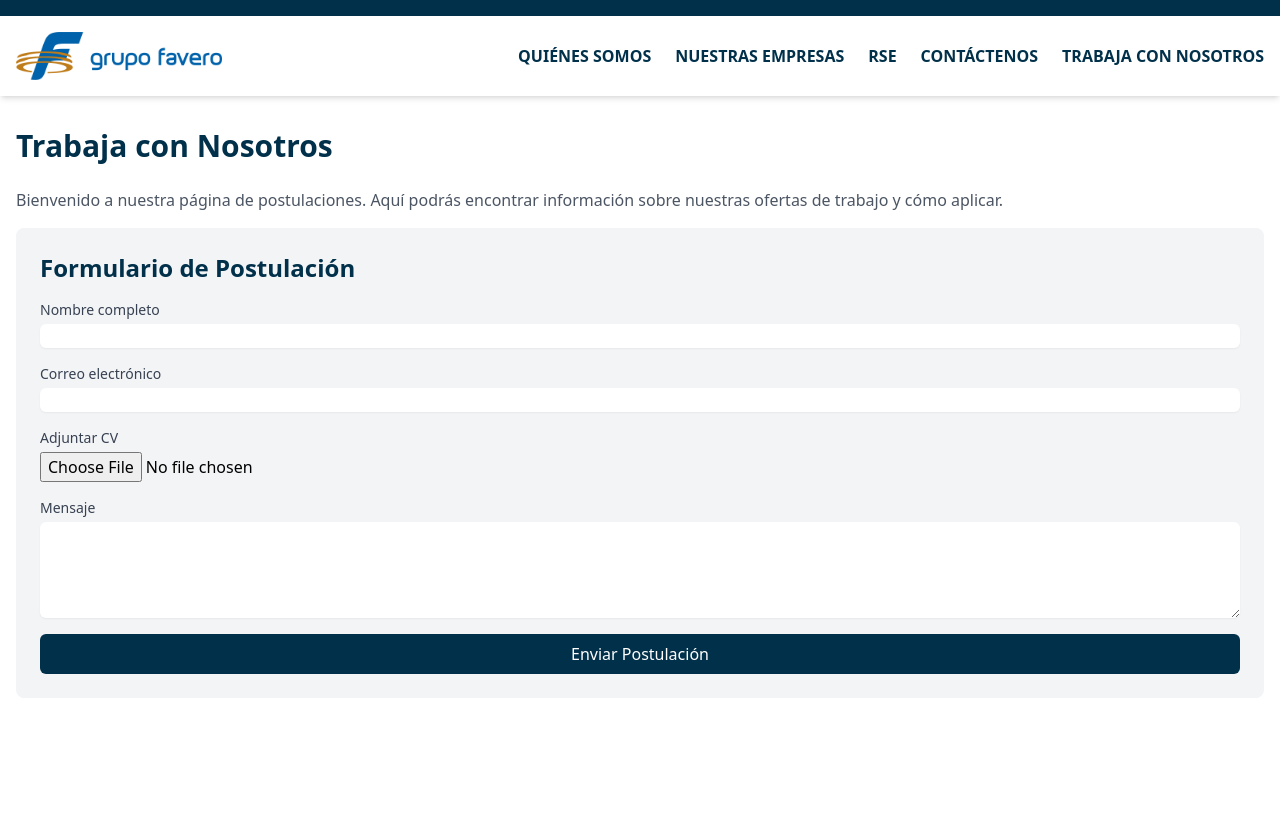
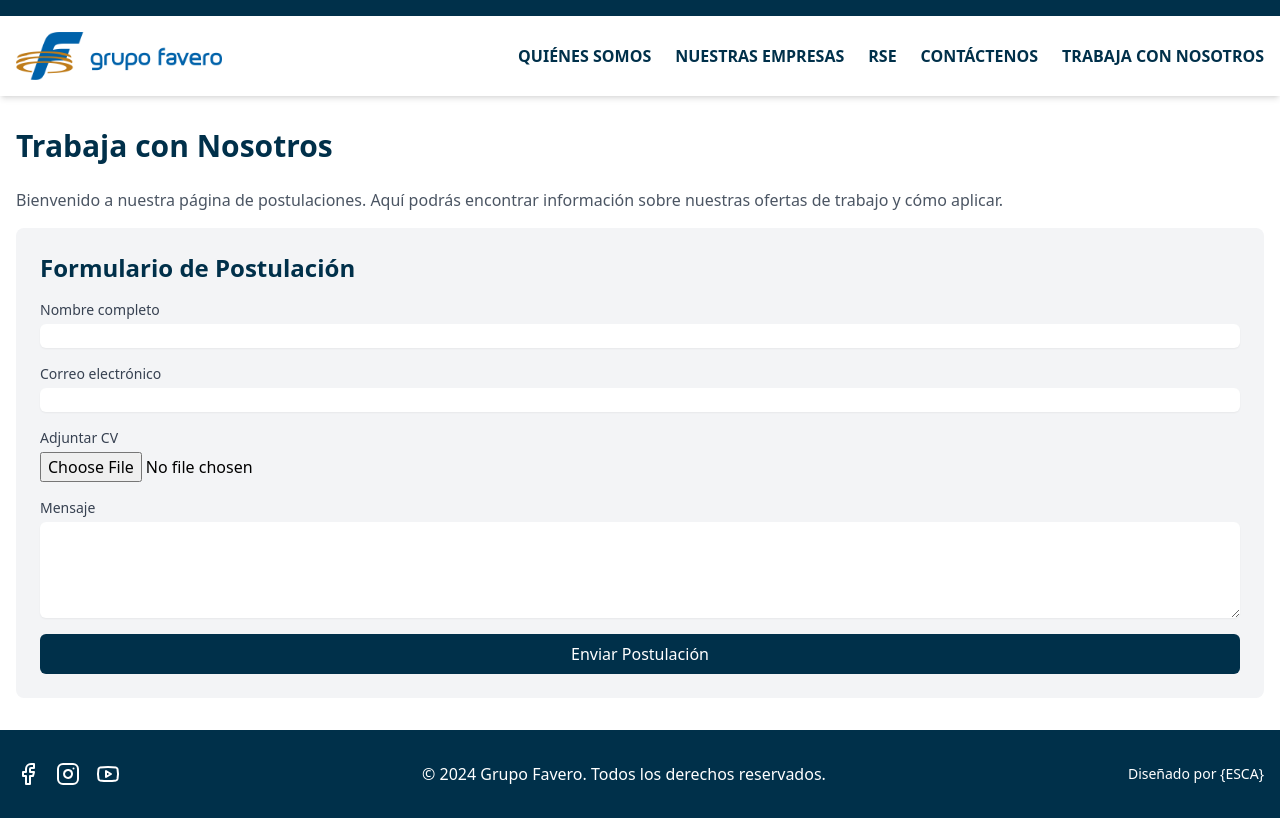
Before and after one commit to Sebas1444/GrupoFavero, a React (Vite) app: page /PostulacionGf in a window 1280 px wide. Built offline with nearby package versions, Linux system fonts and the light colour scheme.

Commit message:
Postulacion

```diff
--- a/src/App.jsx
+++ b/src/App.jsx
@@ -1,11 +1,11 @@
 import React, { useRef, useEffect, useState } from 'react';
-import { Routes, Route, useLocation } from 'react-router-dom';
+import { Routes, Route, useLocation, useNavigate } from 'react-router-dom';
 import HeaderGf from './components/HeaderGf';
 import EmpresasGf from './components/EmpresasGf';
 import RseGf from './components/RseGf';
 import ContactoFooterGf from './components/ContactoFooterGf';
 import AgroSiloApp from './components/Agro-Silo/App';
-import PostulacionGf from './components/PostulacionGf'; // Asegúrate de que este import esté correcto
+import PostulacionGf from './components/PostulacionGf';
 
 function LazyLoad({ children, placeholder }) {
   const [isVisible, setIsVisible] = useState(false);
@@ -41,22 +41,35 @@ function LazyLoad({ children, placeholder }) {
 }
 
 function MainApp({ onNavClick, headerRef, quienesSomosRef, nuestrasEmpresasRef, rseRef, contactoRef }) {
+  const location = useLocation();
+  const navigate = useNavigate();
+
+  useEffect(() => {
+    if (location.state && location.state.scrollTo) {
+      const element = document.querySelector(`#${location.state.scrollTo}`);
+      if (element) {
+        element.scrollIntoView({ behavior: 'smooth' });
+      }
+      navigate(location.pathname, { replace: true, state: {} });
+    }
+  }, [location, navigate]);
+
   return (
     <>
       <HeaderGf onNavClick={onNavClick} ref={headerRef} quienesSomosRef={quienesSomosRef} />
       <div className="h-[100px]"></div>
       <LazyLoad placeholder={<div>Cargando Empresas...</div>}>
-        <div ref={nuestrasEmpresasRef}>
+        <div ref={nuestrasEmpresasRef} id="nuestras-empresas">
           <EmpresasGf />
         </div>
       </LazyLoad>
       <LazyLoad placeholder={<div>Cargando RSE...</div>}>
-        <div ref={rseRef}>
+        <div ref={rseRef} id="rse">
           <RseGf />
         </div>
       </LazyLoad>
       <LazyLoad placeholder={<div>Cargando Contacto...</div>}>
-        <div ref={contactoRef}>
+        <div ref={contactoRef} id="contacto">
           <ContactoFooterGf />
         </div>
       </LazyLoad>
@@ -70,24 +83,11 @@ export function App() {
   const nuestrasEmpresasRef = useRef(null);
   const rseRef = useRef(null);
   const contactoRef = useRef(null);
-  const location = useLocation();
 
   const handleNavClick = (href) => {
-    switch(href) {
-      case '#quienes-somos':
-        quienesSomosRef.current?.scrollIntoView({ behavior: 'smooth' });
-        break;
-      case '#nuestras-empresas':
-        nuestrasEmpresasRef.current?.scrollIntoView({ behavior: 'smooth' });
-        break;
-      case '#rse':
-        rseRef.current?.scrollIntoView({ behavior: 'smooth' });
-        break;
-      case '#contacto':
-        contactoRef.current?.scrollIntoView({ behavior: 'smooth' });
-        break;
-      default:
-        break;
+    const element = document.querySelector(href);
+    if (element) {
+      element.scrollIntoView({ behavior: 'smooth' });
     }
   };
 
--- a/src/components/PostulacionGf.jsx
+++ b/src/components/PostulacionGf.jsx
@@ -1,4 +1,5 @@
 import React, { useState } from 'react';
+import { Facebook, Instagram, Youtube } from 'lucide-react';
 import { Link, useNavigate } from 'react-router-dom';
 import { Menu, X } from 'lucide-react';
 
@@ -19,25 +20,19 @@ export default function PostulacionGf() {
     setIsMenuOpen(false);
 
     if (href.startsWith('/#')) {
-      navigate('/');
-      setTimeout(() => {
-        const element = document.querySelector(href.substring(2));
-        if (element) {
-          element.scrollIntoView({ behavior: 'smooth' });
-        }
-      }, 100);
+      const sectionId = href.substring(2);
+      navigate('/', { state: { scrollTo: sectionId } });
     } else {
       navigate(href);
     }
   };
 
   return (
-    <div className="min-h-screen bg-white">
+    <div className="min-h-screen bg-white flex flex-col">
       <header className="bg-white shadow-md">
-      <div className="bg-customBlue py-2">
+        <div className="bg-customBlue py-2">
           <div className="container mx-auto px-4">
             {/* Contenido de la barra superior */}
-            {/* <p className="text-white text-sm">Bienvenidos al Grupo Favero</p> */}
           </div>
         </div>
         <nav className="container mx-auto px-4">
@@ -85,7 +80,7 @@ export default function PostulacionGf() {
         )}
       </header>
 
-      <main className="container mx-auto px-4 py-8">
+      <main className="container mx-auto px-4 py-8 flex-grow">
         <h1 className="text-3xl font-bold text-customBlue mb-6">Trabaja con Nosotros</h1>
         <p className="text-gray-600 mb-4">
           Bienvenido a nuestra página de postulaciones. Aquí podrás encontrar información sobre nuestras ofertas de trabajo y cómo aplicar.
@@ -117,6 +112,28 @@ export default function PostulacionGf() {
           </form>
         </div>
       </main>
+
+      <footer className="bg-customBlue text-white py-8">
+        <div className="container mx-auto px-4">
+          <div className="flex flex-col md:flex-row justify-between items-center">
+            <div className="flex space-x-4 mb-4 md:mb-0">
+              <a href="https://www.facebook.com/grupofavero" target="_blank" rel="noopener noreferrer" aria-label="Facebook">
+                <Facebook className="w-6 h-6" />
+              </a>
+              <a href="https://www.instagram.com/grupofaveropy/" target="_blank" rel="noopener noreferrer" aria-label="Instagram">
+                <Instagram className="w-6 h-6" />
+              </a>
+              <a href="https://www.youtube.com/@grupofavero5232" target="_blank" rel="noopener noreferrer" aria-label="YouTube">
+                <Youtube className="w-6 h-6" />
+              </a>
+            </div>
+            <p className="text-center md:text-left mb-4 md:mb-0">
+              © 2024 Grupo Favero. Todos los derechos reservados.
+            </p>
+            <p className="text-sm">Diseñado por {"{ESCA}"}</p>
+          </div>
+        </div>
+      </footer>
     </div>
   );
 }
```
